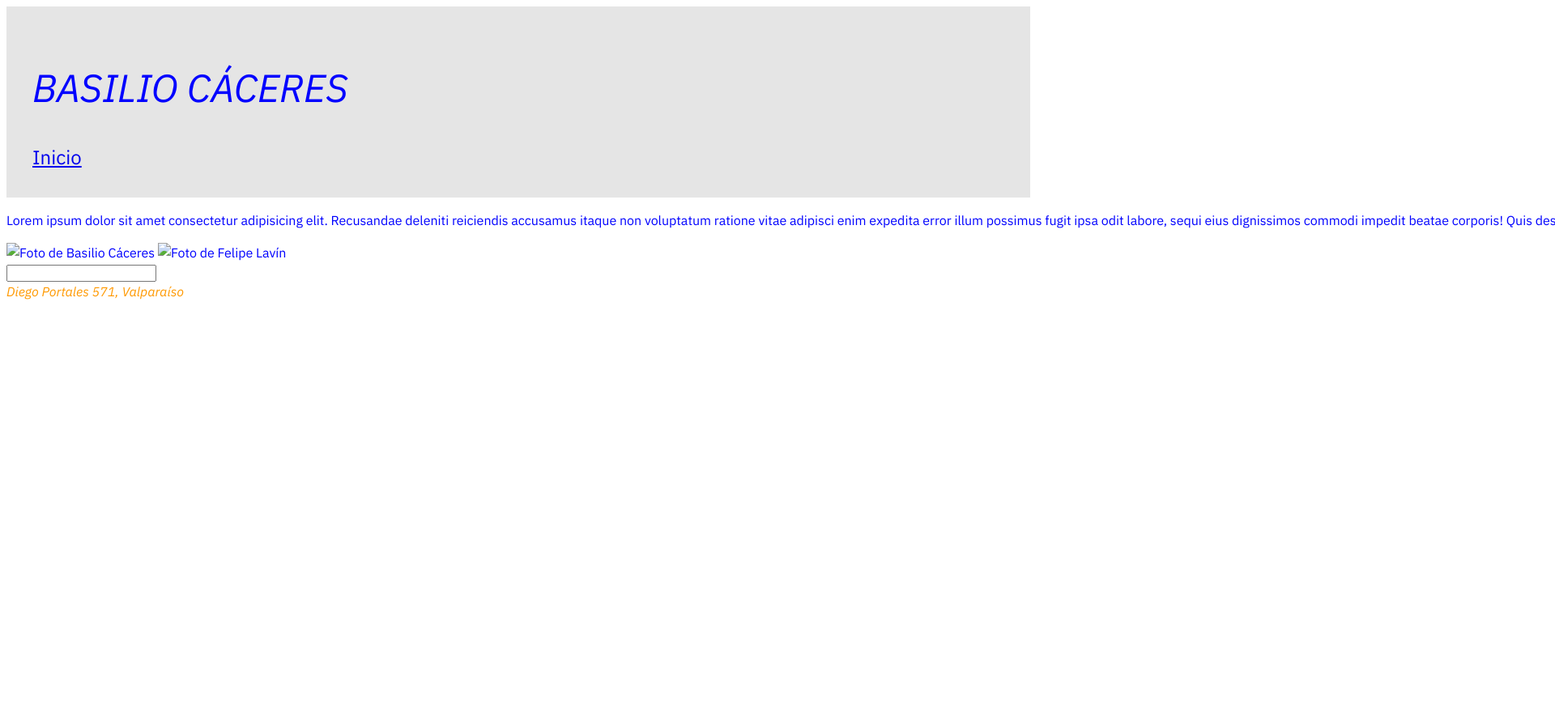
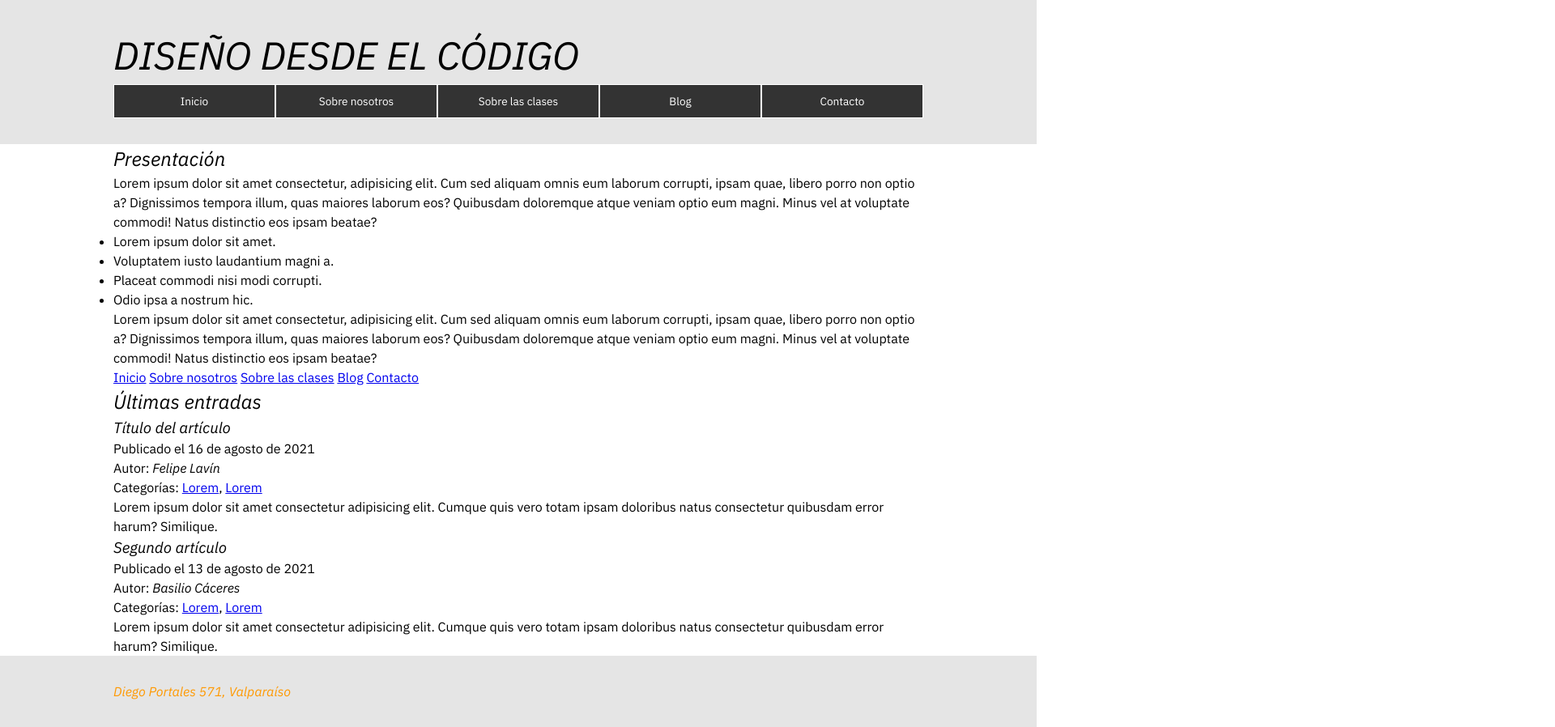
Before and after one commit to ead-codigo-2021/bitacora-basilio, a plain HTML site: page index.html in a window 1280 px wide. Shown: the top 898 px of the page at 81% size, 1920 px wide, since content can reach past the window. Before the commit the page ends 800 px from the top, so only its background shows below. Drawn offline with Linux system fonts and the light colour scheme; files that its build step writes are made by us from their sources.

Commit message:
Avances hechos en clase 5
contenidos y estructura de página de inicio, estilos de contenedor centrado y menú de navegación

```diff
--- a/assets/css/style.css
+++ b/assets/css/style.css
@@ -1,36 +1,33 @@
-/* @font-face {
-    font-family: 'ClashGrotesk';
-    src: url('../fonts/ClashGrotesk-Variable.woff2') format('woff2'),
-         url('../fonts/ClashGrotesk-Variable.woff') format('woff'),
-         url('../fonts/ClashGrotesk-Variable.ttf') format('truetype');
-    font-weight: 200 700;
-    font-display: swap;
-    font-style: normal;
-} */
-
+/* Resets de estilos */
+* {
+    margin: 0;
+    padding: 0;
+}
+/* Elemento raíz */
 :root {
     --font-family-base: 'IBM Plex Sans', sans-serif;
     --font-family-alt: 'Roboto Slab', serif;
 
     --color-bg: rgba(0, 0, 0, .1);
+    --color-dark: #333;
+    --color-white: #fff;
+    --max-width-container: 1000px;
 }
-
 html {
     font-size: 16px;
 }
-
 @media screen and ( max-width: 400px ) {
     html {
         font-size: 13px;
     }
 }
-
+/* Body */
 body {
     font-family: var(--font-family-base);
     font-size: 1rem;
     line-height: 1.5;
-    color: blue;
 }
+/* Estilos tipográficos base */
 h1,
 h2,
 h3,
@@ -38,28 +35,71 @@ h4 {
     font-weight: 300;
     font-style: italic;
 }
+h1 {
+    font-size: 2em;
+    text-transform: uppercase;
+}
+address {
+    color: #f90;
+}
+/* Container */
+.container {
+    max-width: var( --max-width-container );
+    margin-left: auto;
+    margin-right: auto;
+}
+/* Cabecera */
 .site-header {
     padding: 2rem;
     font-size: 1.5rem;
     background-color: var(--color-bg);
 }
-h1 {
-    font-size: 2em;
-    text-transform: uppercase;
+.site-navigation {
+    display: flex;
+    justify-content: space-evenly;
 }
-p {
-    white-space: nowrap;
+.site-navigation a {
+    display: flex;
+    flex-basis: 100%;
+    justify-content: center;
+    align-items: center;
+    padding: .75rem 2rem;
+    font-size: .85rem;
+    line-height: 1.2;
+    text-align: center;
+    text-decoration: none;
+    color: var(--color-white);
+    background-color: var(--color-dark);
+    border: 1px solid currentColor;
+    order: 1;
 }
-address {
-    color: #f90;
+.site-navigation a:hover {
+    color: var(--color-dark);
+    background-color: var(--color-white);
+    border-color: var(--color-white)
 }
-button {
-    padding: 1rem;
-    font-size: 1.25rem;
-    color: #690;
-    background-color: transparent;
-    border: 1px solid currentColor;
+
+
+
+/* Contenido página inicio */
+/*.site-main {
+    display: grid;
+    grid-template-columns: calc( 50% - var( --max-width-container ) minmax( min-content, 4fr ) mimax( min-content, 8fr ) calc( 50% - var( --max-width-container ) );
+    grid-template-areas: "marginleft presentation nav marginright"
+                         "marginleft presentation posts marginright";
 }
-input {
-    text-overflow: ellipsis;
+.home-presentation {
+    grid-area: presentation;
 }
+.home-nav {
+    grid-area: nav;
+}
+.home-posts {
+    grid-area: posts;
+}
+*/
+/* Pie de página */
+.site-footer {
+    padding: 2rem;
+    background-color: var(--color-bg);
+}
--- a/index.html
+++ b/index.html
@@ -8,24 +8,70 @@
     <link rel="preconnect" href="https://fonts.googleapis.com">
     <link rel="preconnect" href="https://fonts.gstatic.com" crossorigin>
     <link href="https://fonts.googleapis.com/css2?family=IBM+Plex+Sans:ital,wght@0,300;0,400;0,700;1,400&family=Roboto+Slab:wght@300;600&display=swap" rel="stylesheet">
-    <link rel="stylesheet" href="css/style.css" media="all">
+    <link rel="stylesheet" href="assets/css/style.css" media="all">
 </head>
 <body>
     <header class="site-header">
-        <h1>Basilio Cáceres</h1>
-        <nav class="site-navigation">
-            <a href="#">Inicio</a>
-        </nav>
+        <div class="container">
+            <h1>Diseño desde el código</h1>
+            <nav class="site-navigation">
+                <a href="#">Inicio</a>
+                <a href="#">Sobre nosotros</a>
+                <a href="#">Sobre las clases</a>
+                <a href="#">Blog</a>
+                <a href="#">Contacto</a>
+            </nav>
+        </div>
     </header>
     <main class="site-main">
-        <p>Lorem ipsum dolor sit amet consectetur adipisicing elit. Recusandae deleniti reiciendis accusamus itaque non voluptatum ratione vitae adipisci enim expedita error illum possimus fugit ipsa odit labore, sequi eius dignissimos commodi impedit beatae corporis! Quis deserunt quae possimus voluptatem at repellendus, voluptate, magnam commodi iusto alias voluptas velit ipsum quidem ullam voluptatibus, vero fugit aspernatur natus eius quisquam obcaecati placeat? Nisi quos ducimus dolores ipsa ipsam, recusandae fuga minima alias reprehenderit laborum hic pariatur veritatis illum eveniet inventore dolorem. Sed enim facere aspernatur veritatis, qui quaerat quas nihil incidunt, doloribus in et, repellendus eius eum! At ad adipisci odit repellendus.</p>
-        <img src="imagenes/basilio-caceres.jpg" alt="Foto de Basilio Cáceres">
-        <img src="imagenes/felipe-lavin.jpg" alt="Foto de Felipe Lavín">
-        <br>
-        <input type="text">
+        <div class="container">
+            <section class="home-section home-presentation">
+                <h2 class="home-section__title home-presentacion__title">Presentación</h2>
+                <div class="home-presentation__description">
+                    <p>Lorem ipsum dolor sit amet consectetur, adipisicing elit. Cum sed aliquam omnis eum laborum corrupti, ipsam quae, libero porro non optio a? Dignissimos tempora illum, quas maiores laborum eos? Quibusdam doloremque atque veniam optio eum magni. Minus vel at voluptate commodi! Natus distinctio eos ipsam beatae?</p>
+                    <ul>
+                        <li>Lorem ipsum dolor sit amet.</li>
+                        <li>Voluptatem iusto laudantium magni a.</li>
+                        <li>Placeat commodi nisi modi corrupti.</li>
+                        <li>Odio ipsa a nostrum hic.</li>
+                    </ul>
+                    <p>Lorem ipsum dolor sit amet consectetur, adipisicing elit. Cum sed aliquam omnis eum laborum corrupti, ipsam quae, libero porro non optio a? Dignissimos tempora illum, quas maiores laborum eos? Quibusdam doloremque atque veniam optio eum magni. Minus vel at voluptate commodi! Natus distinctio eos ipsam beatae?</p>
+                </div>
+            </section>
+            <nav class="home-section home-nav">
+                <a href="#">Inicio</a>
+                <a href="#">Sobre nosotros</a>
+                <a href="#">Sobre las clases</a>
+                <a href="#">Blog</a>
+                <a href="#">Contacto</a>
+            </nav>
+            <section class="home-section home-posts">
+                <h2 class="home-section__title home-posts__title">Últimas entradas</h2>
+                <article class="home-post">
+                    <h3 class="home-post__title">Título del artículo</h3>
+                    <div class="home-post__pubdate">Publicado el <time>16 de agosto de 2021</time></div>
+                    <div class="home-post__author">Autor: <cite>Felipe Lavín</cite></div>
+                    <div class="home-post__categories">Categorías: <a href="#">Lorem</a>, <a href="#">Lorem</a></div>
+                    <div class="home-post__content">
+                        <p>Lorem ipsum dolor sit amet consectetur adipisicing elit. Cumque quis vero totam ipsam doloribus natus consectetur quibusdam error harum? Similique.</p>
+                    </div>
+                </article>
+                <article class="home-post">
+                    <h3 class="home-post__title">Segundo artículo</h3>
+                    <div class="home-post__pubdate">Publicado el <time>13 de agosto de 2021</time></div>
+                    <div class="home-post__author">Autor: <cite>Basilio Cáceres</cite></div>
+                    <div class="home-post__categories">Categorías: <a href="#">Lorem</a>, <a href="#">Lorem</a></div>
+                    <div class="home-post__content">
+                        <p>Lorem ipsum dolor sit amet consectetur adipisicing elit. Cumque quis vero totam ipsam doloribus natus consectetur quibusdam error harum? Similique.</p>
+                    </div>
+                </article>
+            </section>
+        </div>
     </main>
     <footer class="site-footer">
-        <address>Diego Portales 571, Valparaíso</address>
+        <div class="container">
+            <address>Diego Portales 571, Valparaíso</address>
+        </div>
     </footer>
 </body>
 </html>
```
